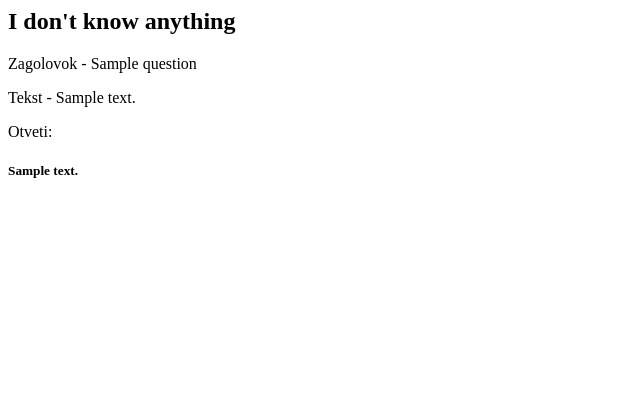
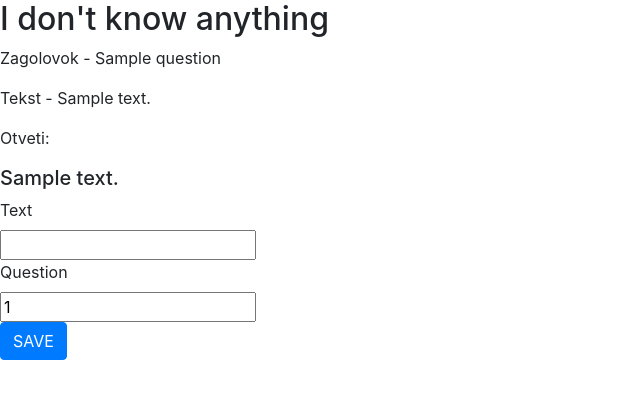
Before and after one commit to EvgenijLitvinov/web, a Django app: page /question/1/ in a window 1280 px wide. Shown: the top 399 px of the page, without its empty margins (0-640 px from the left). Run offline with Django 3.2, Linux system fonts and the light colour scheme; tables that the repository leaves empty hold one stand-in row (values such as "Sample post"); some libraries are stand-ins or nearby versions.

Commit message:
modified:

```diff
--- a/ask/qa/forms.py
+++ b/ask/qa/forms.py
@@ -15,3 +15,4 @@ class AskForm(forms.Form):
 
 class AnswerForm(forms.Form):
     text = forms.CharField()
+    question = forms.CharField()
--- a/ask/qa/templates/qa/ask_add.html
+++ b/ask/qa/templates/qa/ask_add.html
@@ -15,6 +15,6 @@
         {% endfor %}
     </fieldset>
 <div class="form-actions">
-    <button type="submit" class="btn btn-primary">SAVE</button>
+    <button type="submit" class="btn btn-primary"> SAVE </button>
 </div>
 </form>
--- a/ask/qa/templates/qa/question.html
+++ b/ask/qa/templates/qa/question.html
@@ -1,3 +1,6 @@
+<link rel="stylesheet" href="https://stackpath.bootstrapcdn.com/bootstrap/4.4.1/css/bootstrap.min.css" integrity="sha384-Vkoo8x4CGsO3+Hhxv8T/Q5PaXtkKtu6ug5TOeNV6gBiFeWPGFN9MuhOf23Q9Ifjh" crossorigin="anonymous">
+<script src="https://stackpath.bootstrapcdn.com/bootstrap/4.4.1/js/bootstrap.min.js" integrity="sha384-wfSDF2E50Y2D1uUdj0O3uMBJnjuUD4Ih7YwaYd1iqfktj0Uod8GCExl3Og8ifwB6" crossorigin="anonymous"></script>
+
 <h2>I don't know anything</h2>
 <p>Zagolovok - {{qu.title}}</p>
 <p>Tekst - {{qu.text}}</p>
@@ -5,3 +8,21 @@
 {% for i in an %}
 <h5>{{i.text}}</h5>
 {% endfor %}
+
+{% for e in form.non_field_errors %}
+    <div class="alert alert-danger">{{ e }}</div>
+{% endfor %}
+<form class="form-horizontal" method="post" action="">
+    {% csrf_token %}
+    <fieldset>
+        {% for field in form %}
+            <div class="control-group{% if field.errors %} has-error{% endif %}">
+                <label class="control-label">{{ field.label }}</label>
+                <div class="controls">{{ field }}</div>
+            </div>
+        {% endfor %}
+    </fieldset>
+<div class="form-actions">
+    <button type="submit" class="btn btn-primary"> SAVE </button>
+</div>
+</form>
--- a/ask/qa/views.py
+++ b/ask/qa/views.py
@@ -24,7 +24,11 @@ def quest(request, id):
 		an = Answer.objects.filter(question=qu)
 	except Answer.DoesNotExist:
 		an = None
-	return render(request, 'qa/question.html', {'qu': qu, 'an': an})
+	if request.method == 'POST':
+		form = AnswerForm(request.POST, initial={'text': '', 'question': id})
+	else:
+		form = AnswerForm(initial={'text': '', 'question': id})
+	return render(request, 'qa/question.html', {'qu': qu, 'an': an, 'form': form})
 
 def askk(request):
 	if request.method == 'POST':
```
